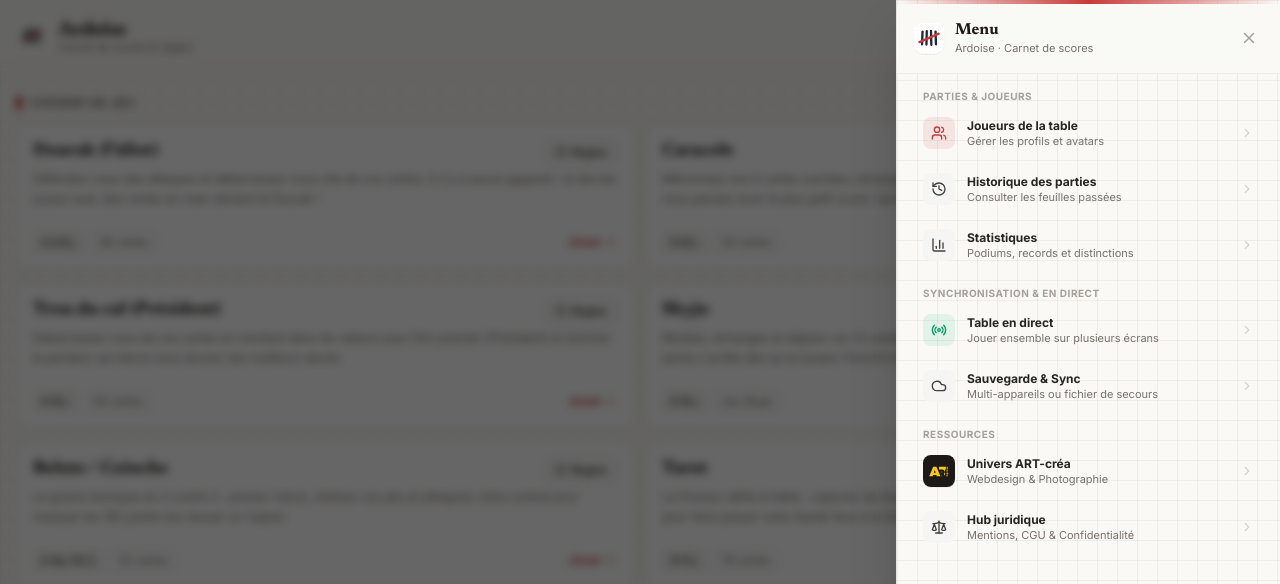
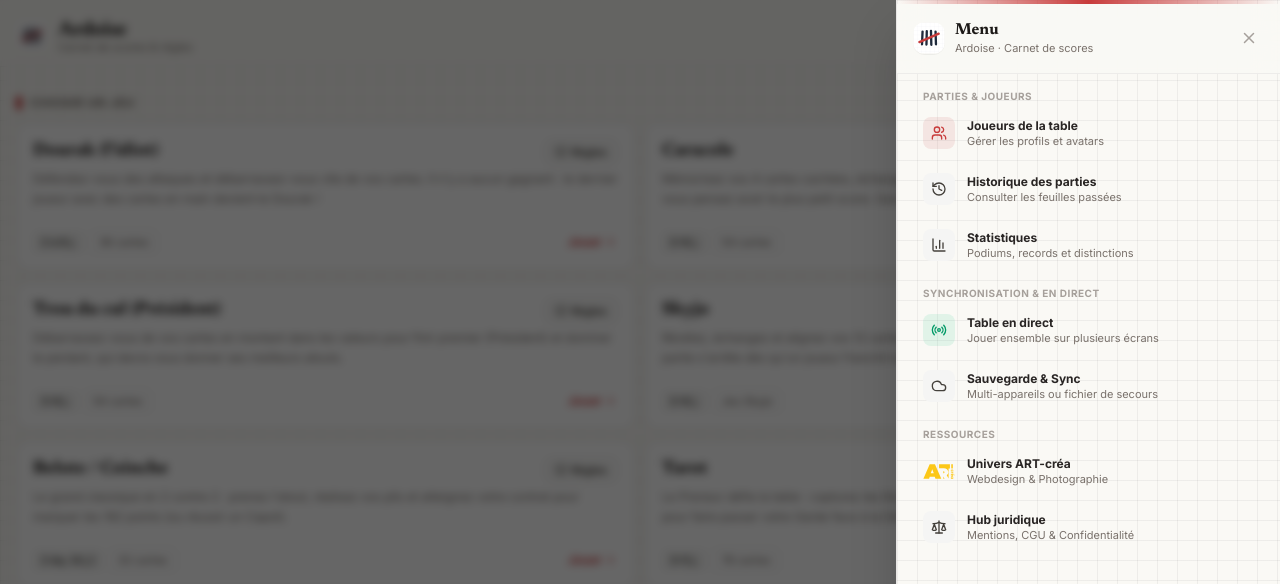
Before and after one commit to Artichou-code/ardoise, a React (Vite) app: page / in a window 1280 px wide. Both pictures are taken after a click on the button 1246 px from the left and 36 px from the top of the page. Shown: the top 584 px of the page. Built offline with nearby package versions, Linux system fonts and the light colour scheme.

Commit message:
fix(ui): animation burger fluide, logo art-crea epure, suppression fleches, banniere stats et aide direct

```diff
--- a/src/components/BurgerMenu.jsx
+++ b/src/components/BurgerMenu.jsx
@@ -10,7 +10,6 @@ import {
   Scale,
   Sun,
   Moon,
-  ChevronRight,
 } from 'lucide-react'
 import { useScrollLock } from '../hooks/useScrollLock'
 import { useTheme } from '../context/ThemeContext'
@@ -50,20 +49,20 @@ export function BurgerMenu({
 
   return createPortal(
     <div
-      className="fixed inset-0 z-[1000] flex justify-end animate-in fade-in duration-200"
+      className="fixed inset-0 z-[1000] flex justify-end"
       role="dialog"
       aria-modal="true"
       aria-labelledby="burger-menu-title"
     >
-      {/* Backdrop sombre */}
+      {/* Backdrop sombre avec fondu fluide */}
       <div
-        className="absolute inset-0 bg-black/60 dark:bg-black/80 backdrop-blur-xs transition-opacity duration-300"
+        className="absolute inset-0 bg-black/60 dark:bg-black/80 backdrop-blur-xs transition-opacity duration-300 animate-fade-in"
         onClick={onClose}
         aria-hidden="true"
       />
 
-      {/* Tiroir coulissant depuis la droite */}
-      <div className="relative w-full max-w-xs sm:max-w-sm h-full school-surface text-stone-900 dark:text-slate-100 border-l border-stone-200/90 dark:border-slate-800/90 shadow-2xl flex flex-col z-10 animate-in slide-in-from-right duration-250 ease-out">
+      {/* Tiroir coulissant depuis la droite fluide */}
+      <div className="relative w-full max-w-xs sm:max-w-sm h-full school-surface text-stone-900 dark:text-slate-100 border-l border-stone-200/90 dark:border-slate-800/90 shadow-2xl flex flex-col z-10 animate-slide-in-right">
         {/* Liseré supérieur rouge signature */}
         <div className="h-1 bg-gradient-to-r from-transparent via-[#c83b3b] to-transparent shrink-0" />
 
@@ -115,7 +114,6 @@ export function BurgerMenu({
                     Gérer les profils et avatars
                   </p>
                 </div>
-                <ChevronRight size={14} className="text-stone-300 dark:text-slate-600 group-hover:text-stone-600 dark:group-hover:text-slate-300 transition-colors shrink-0" />
               </button>
 
               <button
@@ -134,7 +132,6 @@ export function BurgerMenu({
                     Consulter les feuilles passées
                   </p>
                 </div>
-                <ChevronRight size={14} className="text-stone-300 dark:text-slate-600 group-hover:text-stone-600 dark:group-hover:text-slate-300 transition-colors shrink-0" />
               </button>
 
               <button
@@ -153,7 +150,6 @@ export function BurgerMenu({
                     Podiums, records et distinctions
                   </p>
                 </div>
-                <ChevronRight size={14} className="text-stone-300 dark:text-slate-600 group-hover:text-stone-600 dark:group-hover:text-slate-300 transition-colors shrink-0" />
               </button>
             </div>
           </div>
@@ -195,7 +191,6 @@ export function BurgerMenu({
                     {liveSession ? `Salon : ${liveSession.name}` : 'Jouer ensemble sur plusieurs écrans'}
                   </p>
                 </div>
-                <ChevronRight size={14} className="text-stone-300 dark:text-slate-600 group-hover:text-stone-600 dark:group-hover:text-slate-300 transition-colors shrink-0" />
               </button>
 
               <button
@@ -214,7 +209,6 @@ export function BurgerMenu({
                     Multi-appareils ou fichier de secours
                   </p>
                 </div>
-                <ChevronRight size={14} className="text-stone-300 dark:text-slate-600 group-hover:text-stone-600 dark:group-hover:text-slate-300 transition-colors shrink-0" />
               </button>
             </div>
           </div>
@@ -230,9 +224,9 @@ export function BurgerMenu({
                 onClick={() => handleAction(onOpenArtCrea)}
                 className="w-full p-2.5 rounded-xl flex items-center gap-3 text-left hover:bg-stone-100 dark:hover:bg-slate-800/70 transition-colors group cursor-pointer"
               >
-                <span className="w-8 h-8 rounded-lg bg-stone-900 dark:bg-slate-800 flex items-center justify-center shrink-0 group-hover:scale-105 transition-transform p-1.5 shadow-2xs">
-                  <ArtCreaLogo className="h-3.5 w-auto" />
-                </span>
+                <div className="w-8 h-8 flex items-center justify-center shrink-0">
+                  <ArtCreaLogo className="h-4.5 w-auto group-hover:scale-105 transition-transform" />
+                </div>
                 <div className="min-w-0 flex-1">
                   <p className="font-bold text-stone-800 dark:text-slate-200 text-xs">
                     Univers ART-créa
@@ -241,7 +235,6 @@ export function BurgerMenu({
                     Webdesign & Photographie
                   </p>
                 </div>
-                <ChevronRight size={14} className="text-stone-300 dark:text-slate-600 group-hover:text-stone-600 dark:group-hover:text-slate-300 transition-colors shrink-0" />
               </button>
 
               <button
@@ -260,7 +253,6 @@ export function BurgerMenu({
                     Mentions, CGU & Confidentialité
                   </p>
                 </div>
-                <ChevronRight size={14} className="text-stone-300 dark:text-slate-600 group-hover:text-stone-600 dark:group-hover:text-slate-300 transition-colors shrink-0" />
               </button>
             </div>
           </div>
--- a/src/components/LiveSessionModal.jsx
+++ b/src/components/LiveSessionModal.jsx
@@ -9,6 +9,7 @@ import {
   LogOut,
   ArrowRight,
   Crown,
+  Info,
 } from 'lucide-react'
 import { useScrollLock } from '../hooks/useScrollLock'
 import {
@@ -277,10 +278,10 @@ export function LiveSessionModal({ isOpen, onClose, onSessionChanged, initialJoi
                 <button
                   type="button"
                   onClick={() => setActiveTab('create')}
-                  className={`flex-1 pb-2 text-xs font-bold border-b-2 transition-colors cursor-pointer ${
+                  className={`flex-1 pb-2 text-xs font-bold border-b-2 transition-colors cursor-pointer focus:outline-none ${
                     activeTab === 'create'
                       ? 'border-[#c83b3b] text-[#c83b3b]'
-                      : 'border-transparent text-stone-500'
+                      : 'border-transparent text-stone-500 hover:text-stone-700 dark:hover:text-slate-300'
                   }`}
                 >
                   Créer la session
@@ -288,10 +289,10 @@ export function LiveSessionModal({ isOpen, onClose, onSessionChanged, initialJoi
                 <button
                   type="button"
                   onClick={() => setActiveTab('join')}
-                  className={`flex-1 pb-2 text-xs font-bold border-b-2 transition-colors cursor-pointer ${
+                  className={`flex-1 pb-2 text-xs font-bold border-b-2 transition-colors cursor-pointer focus:outline-none ${
                     activeTab === 'join'
                       ? 'border-[#c83b3b] text-[#c83b3b]'
-                      : 'border-transparent text-stone-500'
+                      : 'border-transparent text-stone-500 hover:text-stone-700 dark:hover:text-slate-300'
                   }`}
                 >
                   Rejoindre un salon
@@ -336,6 +337,17 @@ export function LiveSessionModal({ isOpen, onClose, onSessionChanged, initialJoi
                     <span>Lancer la table en direct</span>
                     <ArrowRight size={14} />
                   </button>
+
+                  {/* Micro-explication avec exemple concret */}
+                  <div className="p-3 rounded-xl bg-stone-100/80 dark:bg-slate-800/60 border border-stone-200/70 dark:border-slate-800 text-[11px] text-stone-600 dark:text-slate-400 space-y-1">
+                    <p className="font-semibold text-stone-800 dark:text-slate-200 flex items-center gap-1.5">
+                      <Info size={13} className="text-[#c83b3b] shrink-0" />
+                      <span>Comment ça marche&nbsp;?</span>
+                    </p>
+                    <p className="leading-relaxed">
+                      Lancez la session sur votre tablette ou PC, puis partagez le QR code à vos amis pour qu'ils suivent les scores en temps réel sur leur téléphone (aucun compte requis).
+                    </p>
+                  </div>
                 </form>
               ) : (
                 <form onSubmit={handleJoin} className="space-y-3">
@@ -375,6 +387,17 @@ export function LiveSessionModal({ isOpen, onClose, onSessionChanged, initialJoi
                     <span>Rejoindre la table</span>
                     <ArrowRight size={14} />
                   </button>
+
+                  {/* Micro-explication avec exemple concret */}
+                  <div className="p-3 rounded-xl bg-stone-100/80 dark:bg-slate-800/60 border border-stone-200/70 dark:border-slate-800 text-[11px] text-stone-600 dark:text-slate-400 space-y-1">
+                    <p className="font-semibold text-stone-800 dark:text-slate-200 flex items-center gap-1.5">
+                      <Info size={13} className="text-[#c83b3b] shrink-0" />
+                      <span>Comment rejoindre&nbsp;?</span>
+                    </p>
+                    <p className="leading-relaxed">
+                      Scannez le QR code affiché sur l'écran de l'hôte ou tapez le code du salon (ex.&nbsp;: ARD-7B92) pour suivre les points en direct.
+                    </p>
+                  </div>
                 </form>
               )}
             </div>
--- a/src/components/StatsScreen.jsx
+++ b/src/components/StatsScreen.jsx
@@ -314,24 +314,24 @@ export function StatsScreen() {
             </div>
 
             {/* Bannière de Synchronisation & Sauvegarde des Statistiques */}
-            <div className="p-3 rounded-2xl border border-stone-200/90 dark:border-slate-800/90 bg-white/70 dark:bg-slate-900/60 flex items-center justify-between gap-3 shadow-2xs">
-              <div className="flex items-center gap-2.5 min-w-0">
+            <div className="p-3 rounded-2xl border border-stone-200/90 dark:border-slate-800/90 bg-white/70 dark:bg-slate-900/60 flex items-center justify-between gap-2.5 shadow-2xs">
+              <div className="flex items-center gap-2.5 min-w-0 flex-1">
                 <div className="w-8 h-8 rounded-xl bg-[#c83b3b]/10 dark:bg-[#c83b3b]/20 flex items-center justify-center flex-shrink-0 text-[#c83b3b]">
                   <Cloud size={16} />
                 </div>
-                <div className="min-w-0">
-                  <p className="font-bold text-xs text-stone-800 dark:text-slate-200 truncate">
-                    Sauvegarder & Partager mes stats
+                <div className="min-w-0 flex-1">
+                  <p className="font-bold text-xs text-stone-800 dark:text-slate-200 leading-snug">
+                    Sauvegarde & Partage
                   </p>
-                  <p className="text-[11px] text-stone-500 dark:text-slate-400 truncate">
-                    Synchronisez vos données sur votre PC ou un autre téléphone
+                  <p className="text-[11px] text-stone-500 dark:text-slate-400 leading-tight">
+                    Synchronisez vos données sur tous vos écrans
                   </p>
                 </div>
               </div>
               <button
                 type="button"
                 onClick={() => setShowSyncModal(true)}
-                className="px-3 py-1.5 rounded-xl bg-[#c83b3b] hover:bg-[#b91c1c] text-white font-bold text-xs flex-shrink-0 transition-colors cursor-pointer shadow-2xs"
+                className="px-3 py-1.5 rounded-xl bg-[#c83b3b] hover:bg-[#b91c1c] text-white font-bold text-xs flex-shrink-0 transition-all cursor-pointer shadow-2xs active:scale-95"
               >
                 Gérer
               </button>
--- a/src/index.css
+++ b/src/index.css
@@ -149,3 +149,29 @@ html.dark input, html.dark button, html.dark select, html.dark textarea {
 .safe-bottom {
   padding-bottom: env(safe-area-inset-bottom);
 }
+
+@keyframes slideInRight {
+  from {
+    transform: translateX(100%);
+  }
+  to {
+    transform: translateX(0);
+  }
+}
+
+@keyframes fadeIn {
+  from {
+    opacity: 0;
+  }
+  to {
+    opacity: 1;
+  }
+}
+
+.animate-slide-in-right {
+  animation: slideInRight 0.28s cubic-bezier(0.16, 1, 0.3, 1) forwards;
+}
+
+.animate-fade-in {
+  animation: fadeIn 0.2s ease-out forwards;
+}
```
